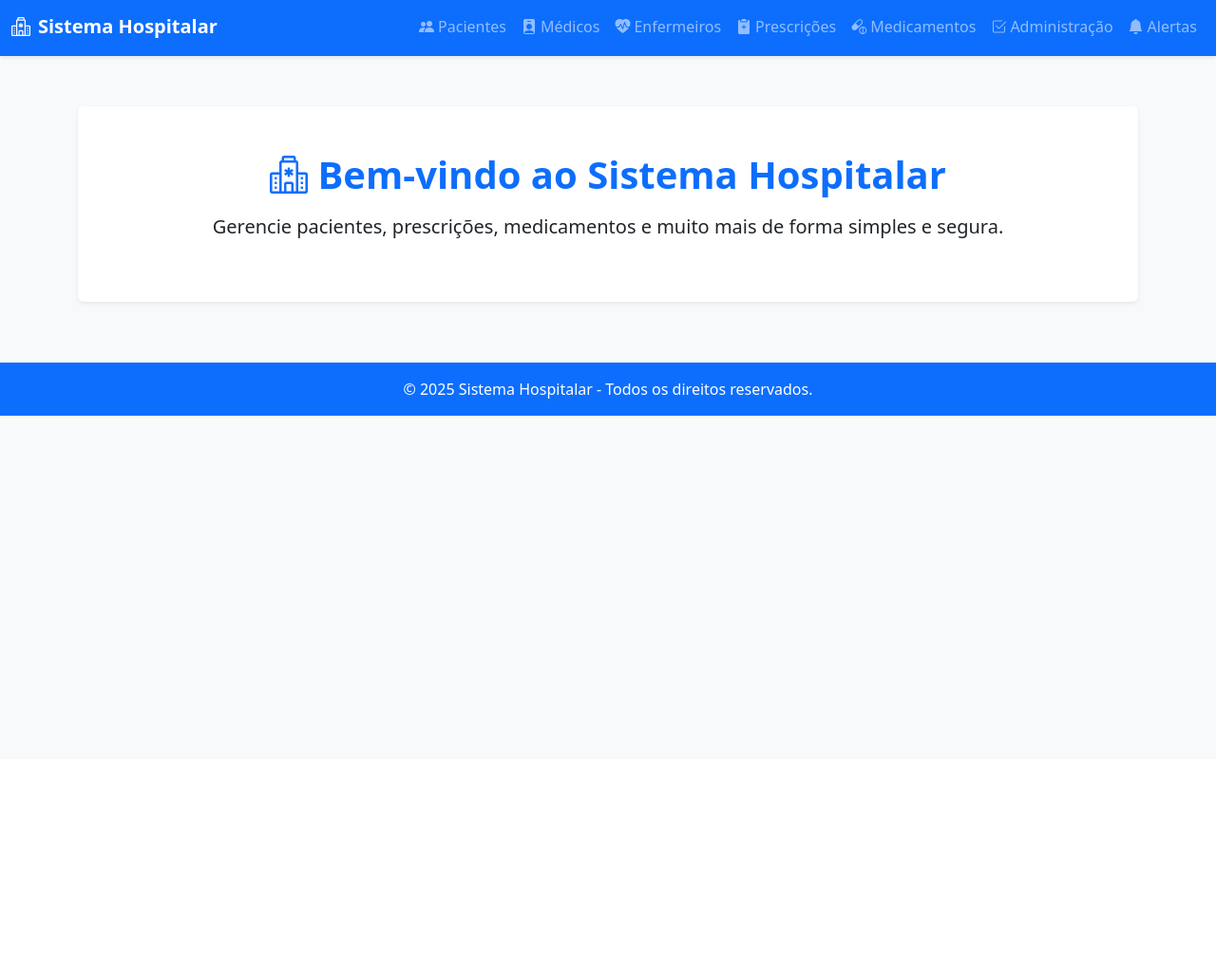
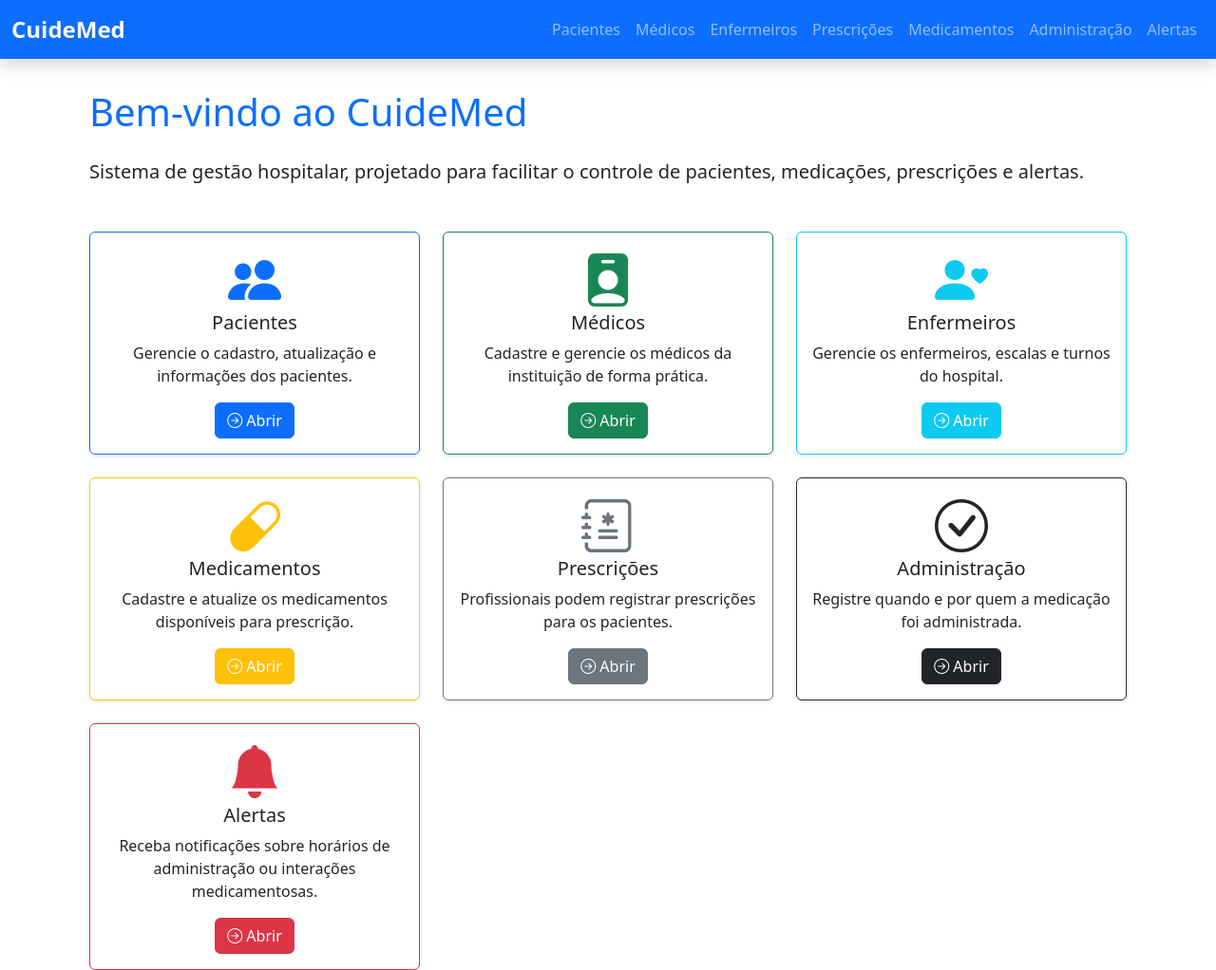
Before and after one commit to CarolM0rais/Projeto-CuideMed, a Django app: page / in a window 1280 px wide. Shown: the whole page at 95% size. Before the commit the page ends 438 px from the top, so only its background shows below. Run offline with Django 5.2, Linux system fonts and the light colour scheme.

Commit message:
CuideMed

```diff
--- a/app/templates/base.html
+++ b/app/templates/base.html
@@ -1,26 +1,53 @@
-<nav class="navbar navbar-expand-lg navbar-dark bg-primary shadow-sm">
+<!DOCTYPE html>
+<html lang="pt-br">
+<head>
+    <meta charset="UTF-8">
+    <meta name="viewport" content="width=device-width, initial-scale=1.0">
+    <title>{% block title %}CuideMed{% endblock %}</title>
+    <!-- Bootstrap CSS -->
+    <link href="https://cdn.jsdelivr.net/npm/bootstrap@5.3.0/dist/css/bootstrap.min.css" rel="stylesheet">
+    <!-- Bootstrap Icons -->
+    <link href="https://cdn.jsdelivr.net/npm/bootstrap-icons@1.10.5/font/bootstrap-icons.css" rel="stylesheet">
+    <style>
+        body {
+            padding-top: 70px;
+        }
+        .navbar-brand {
+            font-weight: bold;
+            font-size: 1.5rem;
+        }
+    </style>
+</head>
+<body>
+    <!-- Navbar -->
+    <nav class="navbar navbar-expand-lg navbar-dark bg-primary fixed-top shadow">
         <div class="container-fluid">
-    <!-- Logo -->
-    <a class="navbar-brand d-flex align-items-center fw-bold" href="{% url 'index' %}">
-      <i class="bi bi-hospital me-2"></i> Sistema Hospitalar
-    </a>
-
-    <!-- Botão para telas menores -->
+            <a class="navbar-brand" href="{% url 'index' %}">CuideMed</a>
             <button class="navbar-toggler" type="button" data-bs-toggle="collapse" data-bs-target="#navbarNav">
                 <span class="navbar-toggler-icon"></span>
             </button>
-
-    <!-- Links -->
             <div class="collapse navbar-collapse" id="navbarNav">
-      <ul class="navbar-nav ms-auto text-center">
-        <li class="nav-item"><a class="nav-link px-3" href="{% url 'pacientes' %}"><i class="bi bi-people-fill me-1"></i>Pacientes</a></li>
-        <li class="nav-item"><a class="nav-link px-3" href="{% url 'medicos' %}"><i class="bi bi-person-badge-fill me-1"></i>Médicos</a></li>
-        <li class="nav-item"><a class="nav-link px-3" href="{% url 'enfermeiros' %}"><i class="bi bi-heart-pulse-fill me-1"></i>Enfermeiros</a></li>
-        <li class="nav-item"><a class="nav-link px-3" href="{% url 'prescricoes' %}"><i class="bi bi-clipboard2-plus-fill me-1"></i>Prescrições</a></li>
-        <li class="nav-item"><a class="nav-link px-3" href="{% url 'medicamentos' %}"><i class="bi bi-capsule-pill me-1"></i>Medicamentos</a></li>
-        <li class="nav-item"><a class="nav-link px-3" href="{% url 'administracoes' %}"><i class="bi bi-check2-square me-1"></i>Administração</a></li>
-        <li class="nav-item"><a class="nav-link px-3" href="{% url 'alertas' %}"><i class="bi bi-bell-fill me-1"></i>Alertas</a></li>
+                <ul class="navbar-nav ms-auto">
+                    <li class="nav-item"><a class="nav-link" href="{% url 'pacientes' %}">Pacientes</a></li>
+                    <li class="nav-item"><a class="nav-link" href="{% url 'medicos' %}">Médicos</a></li>
+                    <li class="nav-item"><a class="nav-link" href="{% url 'enfermeiros' %}">Enfermeiros</a></li>
+                    <li class="nav-item"><a class="nav-link" href="{% url 'prescricoes' %}">Prescrições</a></li>
+                    <li class="nav-item"><a class="nav-link" href="{% url 'medicamentos' %}">Medicamentos</a></li>
+                    <li class="nav-item"><a class="nav-link" href="{% url 'administracoes' %}">Administração</a></li>
+                    <li class="nav-item"><a class="nav-link" href="{% url 'alertas' %}">Alertas</a></li>
                 </ul>
             </div>
         </div>
     </nav>
+
+    <!-- Conteúdo específico da página -->
+    <div class="container mt-4">
+        {% block content %}
+        <!-- Cada página vai injetar o seu conteúdo aqui -->
+        {% endblock %}
+    </div>
+
+    <!-- Bootstrap JS -->
+    <script src="https://cdn.jsdelivr.net/npm/bootstrap@5.3.0/dist/js/bootstrap.bundle.min.js"></script>
+</body>
+</html>
--- a/app/templates/index.html
+++ b/app/templates/index.html
@@ -1,91 +1,97 @@
-{% load static %}
-<!DOCTYPE html>
-<html lang="pt-br">
-<head>
-  <meta charset="UTF-8">
-  <meta name="viewport" content="width=device-width, initial-scale=1.0">
-  <title>Sistema Hospitalar</title>
+{% extends 'base.html' %}
 
-  <!-- Bootstrap CSS -->
-  <link href="https://cdn.jsdelivr.net/npm/bootstrap@5.3.2/dist/css/bootstrap.min.css" rel="stylesheet">
+{% block title %}Início - CuideMed{% endblock %}
 
-  <!-- Bootstrap Icons -->
-  <link rel="stylesheet" href="https://cdn.jsdelivr.net/npm/bootstrap-icons/font/bootstrap-icons.css">
+{% block content %}
+<div class="container mt-4">
+    <h1 class="mb-4 text-primary">Bem-vindo ao CuideMed</h1>
+    <p class="lead">Sistema de gestão hospitalar, projetado para facilitar o controle de pacientes, medicações, prescrições e alertas.</p>
 
-  <!-- Estilo extra -->
-  <style>
-    body {
-      background-color: #f8f9fa;
-    }
-    .navbar {
-      border-bottom: 3px solid #0d6efd;
-    }
-    .nav-link {
-      font-weight: 500;
-      transition: 0.3s;
-    }
-    .nav-link:hover {
-      background-color: rgba(255, 255, 255, 0.2);
-      border-radius: 10px;
-    }
-    .nav-link.active {
-      background-color: #0b5ed7;
-      border-radius: 10px;
-    }
-    main {
-      padding: 2rem 0;
-    }
-    footer {
-      background: #0d6efd;
-      color: #fff;
-      padding: 1rem 0;
-      margin-top: 2rem;
-    }
-  </style>
-</head>
-<body>
+    <div class="row g-4 mt-4">
+        <!-- Pacientes -->
+        <div class="col-md-4">
+            <div class="card shadow-sm h-100 border-primary">
+                <div class="card-body text-center">
+                    <i class="bi bi-people-fill display-4 text-primary mb-3"></i>
+                    <h5 class="card-title">Pacientes</h5>
+                    <p class="card-text">Gerencie o cadastro, atualização e informações dos pacientes.</p>
+                    <a href="{% url 'pacientes' %}" class="btn btn-primary"><i class="bi bi-arrow-right-circle"></i> Abrir</a>
+                </div>
+            </div>
+        </div>
 
-  <!-- Navbar -->
-  <nav class="navbar navbar-expand-lg navbar-dark bg-primary shadow-sm fixed-top">
-    <div class="container-fluid">
-      <a class="navbar-brand d-flex align-items-center fw-bold" href="{% url 'index' %}">
-        <i class="bi bi-hospital me-2"></i> Sistema Hospitalar
-      </a>
-      <button class="navbar-toggler" type="button" data-bs-toggle="collapse" data-bs-target="#navbarNav">
-        <span class="navbar-toggler-icon"></span>
-      </button>
-      <div class="collapse navbar-collapse" id="navbarNav">
-        <ul class="navbar-nav ms-auto text-center">
-          <li class="nav-item"><a class="nav-link" href="{% url 'pacientes' %}"><i class="bi bi-people-fill me-1"></i>Pacientes</a></li>
-          <li class="nav-item"><a class="nav-link" href="{% url 'medicos' %}"><i class="bi bi-person-badge-fill me-1"></i>Médicos</a></li>
-          <li class="nav-item"><a class="nav-link" href="{% url 'enfermeiros' %}"><i class="bi bi-heart-pulse-fill me-1"></i>Enfermeiros</a></li>
-          <li class="nav-item"><a class="nav-link" href="{% url 'prescricoes' %}"><i class="bi bi-clipboard2-plus-fill me-1"></i>Prescrições</a></li>
-          <li class="nav-item"><a class="nav-link" href="{% url 'medicamentos' %}"><i class="bi bi-capsule-pill me-1"></i>Medicamentos</a></li>
-          <li class="nav-item"><a class="nav-link" href="{% url 'administracoes' %}"><i class="bi bi-check2-square me-1"></i>Administração</a></li>
-          <li class="nav-item"><a class="nav-link" href="{% url 'alertas' %}"><i class="bi bi-bell-fill me-1"></i>Alertas</a></li>
-        </ul>
-      </div>
+        <!-- Médicos -->
+        <div class="col-md-4">
+            <div class="card shadow-sm h-100 border-success">
+                <div class="card-body text-center">
+                    <i class="bi bi-person-badge-fill display-4 text-success mb-3"></i>
+                    <h5 class="card-title">Médicos</h5>
+                    <p class="card-text">Cadastre e gerencie os médicos da instituição de forma prática.</p>
+                    <a href="{% url 'medicos' %}" class="btn btn-success"><i class="bi bi-arrow-right-circle"></i> Abrir</a>
+                </div>
+            </div>
+        </div>
+
+        <!-- Enfermeiros -->
+        <div class="col-md-4">
+            <div class="card shadow-sm h-100 border-info">
+                <div class="card-body text-center">
+                    <i class="bi bi-person-heart display-4 text-info mb-3"></i>
+                    <h5 class="card-title">Enfermeiros</h5>
+                    <p class="card-text">Gerencie os enfermeiros, escalas e turnos do hospital.</p>
+                    <a href="{% url 'enfermeiros' %}" class="btn btn-info text-white"><i class="bi bi-arrow-right-circle"></i> Abrir</a>
+                </div>
+            </div>
+        </div>
+
+        <!-- Medicamentos -->
+        <div class="col-md-4">
+            <div class="card shadow-sm h-100 border-warning">
+                <div class="card-body text-center">
+                    <i class="bi bi-capsule display-4 text-warning mb-3"></i>
+                    <h5 class="card-title">Medicamentos</h5>
+                    <p class="card-text">Cadastre e atualize os medicamentos disponíveis para prescrição.</p>
+                    <a href="{% url 'medicamentos' %}" class="btn btn-warning text-white"><i class="bi bi-arrow-right-circle"></i> Abrir</a>
+                </div>
+            </div>
+        </div>
+
+        <!-- Prescrições -->
+        <div class="col-md-4">
+            <div class="card shadow-sm h-100 border-secondary">
+                <div class="card-body text-center">
+                    <i class="bi bi-journal-medical display-4 text-secondary mb-3"></i>
+                    <h5 class="card-title">Prescrições</h5>
+                    <p class="card-text">Profissionais podem registrar prescrições para os pacientes.</p>
+                    <a href="{% url 'prescricoes' %}" class="btn btn-secondary"><i class="bi bi-arrow-right-circle"></i> Abrir</a>
+                </div>
+            </div>
+        </div>
+
+        <!-- Administração -->
+        <div class="col-md-4">
+            <div class="card shadow-sm h-100 border-dark">
+                <div class="card-body text-center">
+                    <i class="bi bi-check-circle display-4 text-dark mb-3"></i>
+                    <h5 class="card-title">Administração</h5>
+                    <p class="card-text">Registre quando e por quem a medicação foi administrada.</p>
+                    <a href="{% url 'administracoes' %}" class="btn btn-dark"><i class="bi bi-arrow-right-circle"></i> Abrir</a>
+                </div>
+            </div>
+        </div>
+
+        <!-- Alertas -->
+        <div class="col-md-4">
+            <div class="card shadow-sm h-100 border-danger">
+                <div class="card-body text-center">
+                    <i class="bi bi-bell-fill display-4 text-danger mb-3"></i>
+                    <h5 class="card-title">Alertas</h5>
+                    <p class="card-text">Receba notificações sobre horários de administração ou interações medicamentosas.</p>
+                    <a href="{% url 'alertas' %}" class="btn btn-danger"><i class="bi bi-arrow-right-circle"></i> Abrir</a>
+                </div>
+            </div>
+        </div>
+
     </div>
-  </nav>
-
-  <!-- Conteúdo principal -->
-  <main class="container" style="margin-top: 80px;">
-    {% block content %}
-    <div class="text-center p-5 bg-white rounded shadow-sm">
-      <h1 class="fw-bold text-primary"><i class="bi bi-hospital"></i> Bem-vindo ao Sistema Hospitalar</h1>
-      <p class="lead mt-3">Gerencie pacientes, prescrições, medicamentos e muito mais de forma simples e segura.</p>
-    </div>
-    {% endblock %}
-  </main>
-
-  <!-- Rodapé -->
-  <footer class="text-center">
-    <div class="container">
-      <p class="mb-0">&copy; 2025 Sistema Hospitalar - Todos os direitos reservados.</p>
-    </div>
-  </footer>
-
-  <!-- Bootstrap JS -->
-  <script src="https://cdn.jsdelivr.net/npm/bootstrap@5.3.2/dist/js/bootstrap.bundle.min.js"></script>
-</body>
-</html>
+</div>
+{% endblock %}
```
Also changed, not shown: app/templates/administracoes.html (added, +35 -0 lines), app/templates/alertas.html (+20 -8 lines), app/templates/enfermeiros.html (+22 -8 lines), app/templates/medicamentos.html (+25 -9 lines), app/templates/medicos.html (+22 -8 lines), app/templates/pacientes.html (+31 -12 lines). Lines whose indentation alone changed are shown as unchanged.
